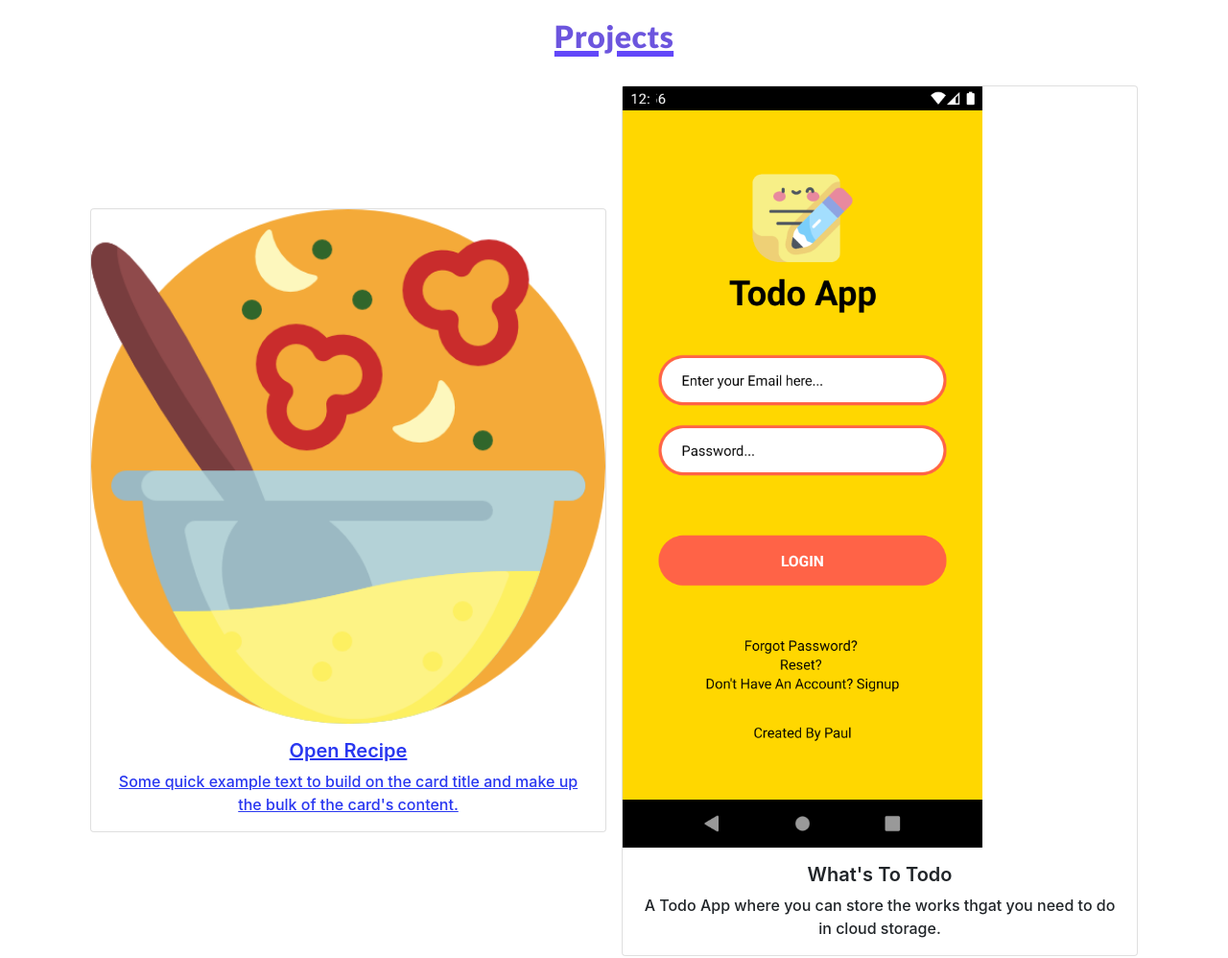
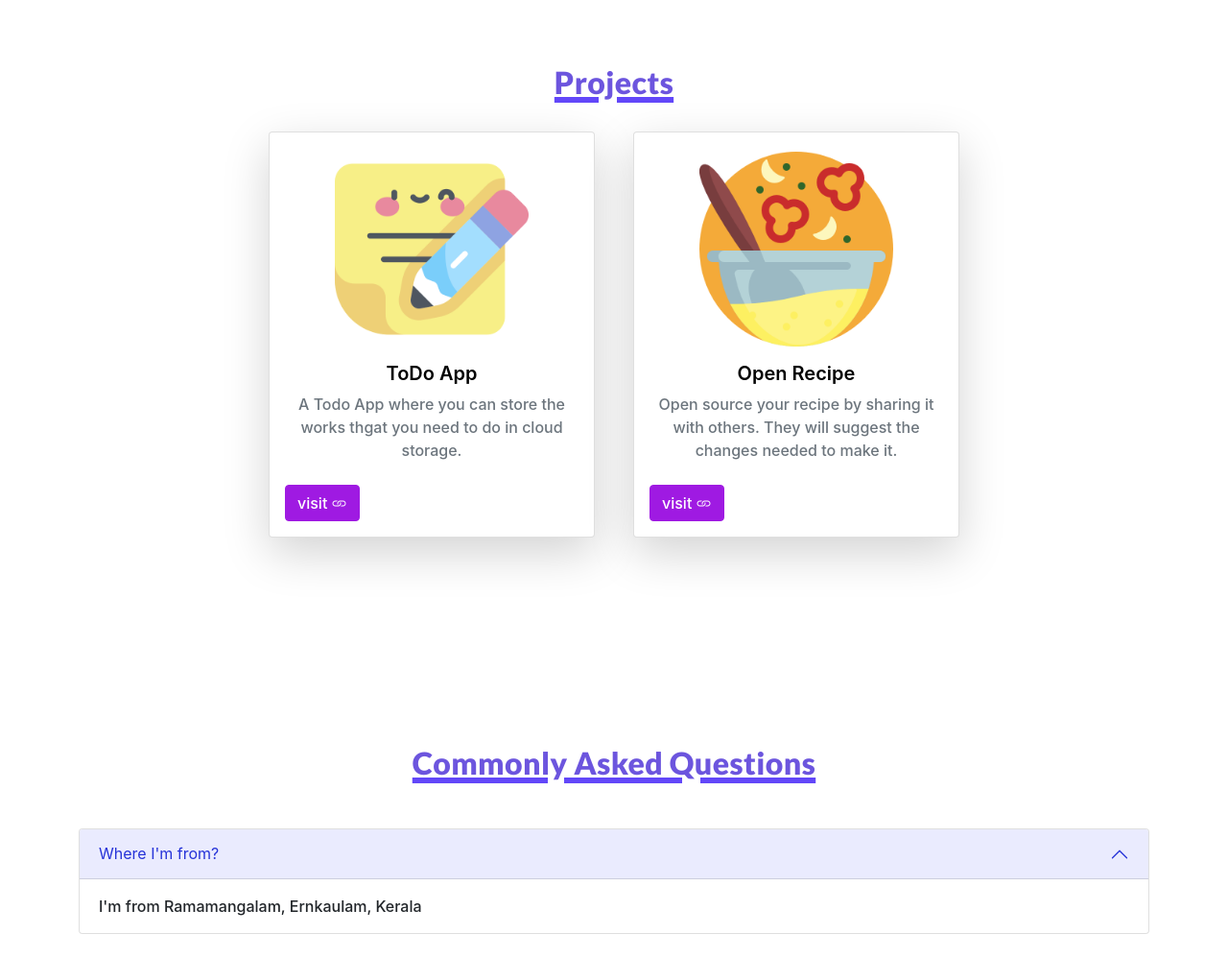
Before and after one commit to Paul-005/Paul-Personal_website, a plain HTML site: page index.html in a window 1280 px wide. Shown: the part 1185-2183 px from the top of the page at 96% size. Drawn offline with nearby package versions, Linux system fonts and the light colour scheme.

Commit message:
made some ui changes

```diff
--- a/css/styles.css
+++ b/css/styles.css
@@ -56,7 +56,18 @@ body {
 
 @media only screen and (max-width: 992px) {
   .blob {
-    display: none;
+    height: 60px;
+    width: 60px;
+    background-color: rgba(71, 42, 214, 0.8);
+    border-radius: 50%;
+    position: absolute;
+    left: 70%;
+    top: 55%;
+    z-index: -1;
+  }
+
+  .logo {
+    z-index: 1;
   }
 
   .avatar {
--- a/index.html
+++ b/index.html
@@ -6,7 +6,7 @@
   <meta name="viewport" content="width=device-width, initial-scale=1, shrink-to-fit=no" />
   <meta name="description" content="Your Smiles Make Us Happy" />
   <title>Paul Babu</title>
-  <link rel="icon" type="image/x-icon" href="assets/tooth.png" />
+  <link rel="icon" type="image/x-icon" href="assets/img/profile-no-bg.png" />
 
   <!-- Bootstrap icons-->
   <link rel="stylesheet" href="https://cdn.jsdelivr.net/npm/bootstrap-icons@1.8.3/font/bootstrap-icons.css" />
@@ -35,9 +35,6 @@
           <li class="nav-item">
             <a class="nav-link me-lg-3" href="#about_us">About Us</a>
           </li>
-          <li class="nav-item">
-            <a class="nav-link me-lg-3" href="#asked_questions">Questions</a>
-          </li>
         </ul>
         <a class="btn btn-primary rounded-pill px-3 mb-2 mb-lg-0" href="#contact_us">
           <span class="d-flex align-items-center">
@@ -65,7 +62,7 @@
                 </h1>
 
                 <p class="lead fw-normal text-muted my-3">
-                  A 11th standard Computer Science student from Ernakulam.
+                  11th standard Computer Science student from Kerala.
                 </p>
                 <a class="btn btn-primary rounded-pill" href="#contact_us">
                   <span class="d-flex align-items-center">
@@ -76,7 +73,7 @@
               </div>
             </div>
 
-            <div class="col-lg-6">
+            <div class="col-lg-6 ">
               <img src="/assets/img/profile-no-bg.png" alt="" class="img-fluid logo" />
             </div>
           </div>
@@ -92,7 +89,11 @@
         <div class="row justify-content-center">
           <p class="lead text-muted fw-normal" style="font-size: 1.2rem">
 
-           Paul is a computer enthusiast who was passionate about web development. I have worked on many projects and he is eligible for developing the most optimised, scaled and fine software. He continually updates his computer skills. He is a 10th year student at St Peter's Senior Secondary School, Kadayiruppu. Enjoy finding and learning new tools and writing logic, own code with appropriate complexity analysis. Given importance for performance, lightweight, scalability, design etc.
+            Paul is a computer enthusiast who was passionate about web development. I have worked on many projects and
+            he is eligible for developing the most optimised, scaled and fine software. He continually updates his
+            computer skills. He is a 10th year student at St Peter's Senior Secondary School, Kadayiruppu. Enjoy finding
+            and learning new tools and writing logic, own code with appropriate complexity analysis. Given importance
+            for performance, lightweight, scalability, design etc.
 
           </p>
         </div>
@@ -101,41 +102,53 @@
 
     <!-- Our Services -->
 
-    <section id="services" class="container px-3 text-center rounded">
-      <div>
+    <section>
+      <div class="container py-5">
         <span>
-          <h1 class="heading py-3">Projects</h1>
+          <h1 class="heading text-center py-3">Projects</h1>
         </span>
-        <div class="d-flex flex-column flex-lg-row align-items-center justify-content-center">
-          <div class="col m-2">
-            <div class="card">
-              <img src="/assets/img/projects/open-recipe.png" class="card-img-top" alt="..." />
+        <div class="row justify-content-center">
+          <div class="col-md-8 col-lg-6 col-xl-4">
+            <div class="card text-black m-2 shadow-lg">
+              <i class=" fab fa-apple fa-lg pt-3 pb-1 px-3"></i>
+              <img src="/assets/img/projects/note.png" class="card-img-top" style="width: 60%; align-self: center;"
+                alt="Apple Computer" />
               <div class="card-body">
-<a href="https://open-recipe-paul.vercel.app">
-                <h5 class="card-title">Open Recipe</h5>
-                <p class="card-text">
-                  Some quick example text to build on the card title and make
-                  up the bulk of the card's content.
-                </p>
-</a>
+                <div class="text-center">
+                  <h5 class="card-title">ToDo App</h5>
+                  <p class="text-muted mb-4">A Todo App where you can store the works thgat you need to do in cloud
+                    storage.
+                  </p>
+                </div>
+                <a href="https://appetize.io/app/6xagmu0xb4w576qjxk1bhd9qkw?device=pixel4&osVersion=11.0&scale=75">
+                  <button class="btn btn-secondary">visit <i class="bi bi-link"></i></button></a>
+
               </div>
             </div>
           </div>
-          <div class="col m-2">
-            <div class="card">
-              <img src="/assets/img/projects/todo-app.png" style=" width: 70%;" class="" alt="..." />
+          <div class="col-md-8 col-lg-6 col-xl-4">
+            <div class="card text-black m-2 shadow-lg">
+              <i class="fab fa-apple fa-lg pt-3 pb-1 px-3"></i>
+              <img src="/assets/img/projects/open-recipe.png" class="card-img-top"
+                style="width: 60%; align-self: center;" alt="Apple Computer" />
               <div class="card-body">
-                <h5 class="card-title">What's To Todo</h5>
-                <p class="card-text">
-                  A Todo App where you can store the works thgat you need to do in cloud storage.
-                </p>
+                <div class="text-center">
+                  <h5 class="card-title">Open Recipe</h5>
+                  <p class="text-muted mb-4">Open source your recipe by sharing it with others. They will suggest the
+                    changes needed to make it.
+
+                  </p>
+                </div>
+                <a href="https://open-recipe-paul.vercel.app">
+                  <button class="btn btn-secondary">visit <i class="bi bi-link"></i></button>
+                </a>
               </div>
             </div>
           </div>
-
         </div>
       </div>
     </section>
+
 
 
 
@@ -163,24 +176,7 @@
 
 
         </div>
-        <div class="accordion" id="accordionExample">
-          <div class="accordion-item">
-            <h2 class="accordion-header" id="headingOne">
-              <button class="accordion-button" type="button" data-bs-toggle="collapse" data-bs-target="#collapseOne"
-                aria-expanded="true" aria-controls="collapseOne">
-                Are you open to work?
-              </button>
-            </h2>
-            <div id="collapseOne" class="accordion-collapse collapse show" aria-labelledby="headingOne"
-              data-bs-parent="#accordionExample">
-              <div class="accordion-body">
-                Of Course! I'm ready to work for you. But may take more time than usual.
-              </div>
-            </div>
-          </div>
 
-
-        </div>
       </div>
     </section>
 
```
Also changed, not shown: assets/img/projects/note.png (added).
